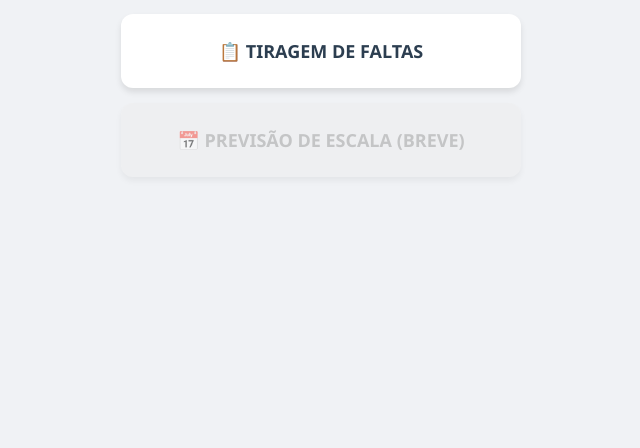
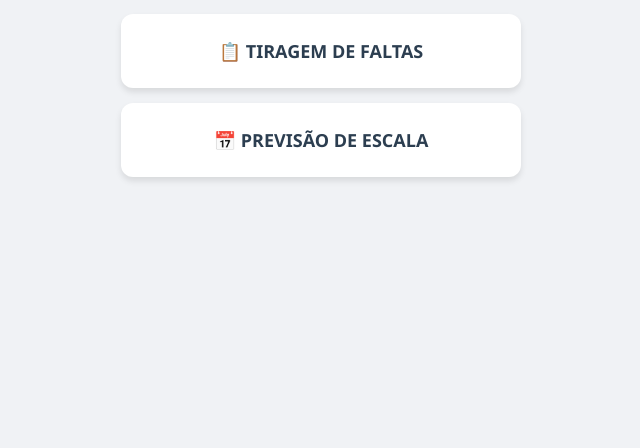
Before and after one commit to DaviR-Codes/Tiragem-de-Faltas-CA, a plain HTML site: page index.html in a window 1280 px wide. Shown: the part 352-800 px from the top of the page, without its empty margins (319-959 px from the left). Drawn offline with Linux system fonts and the light colour scheme.

Commit message:
Update index.html

```diff
--- a/index.html
+++ b/index.html
@@ -16,8 +16,9 @@
 <body>
     <h1>PORTAL DE CONTROLE CA</h1>
     <div class="menu-container">
-        <a href="tiragem.html" class="btn-portal">📋 TIRAGEM DE FALTAS</a>
-        <a href="#" class="btn-portal disabled">📅 PREVISÃO DE ESCALA (BREVE)</a>
-    </div>
+    <a href="tiragem.html" class="btn-portal">📋 TIRAGEM DE FALTAS</a>
+    <!-- Link atualizado para previsao.html -->
+    <a href="previsao.html" class="btn-portal">📅 PREVISÃO DE ESCALA</a>
+</div>
 </body>
 </html>
```
